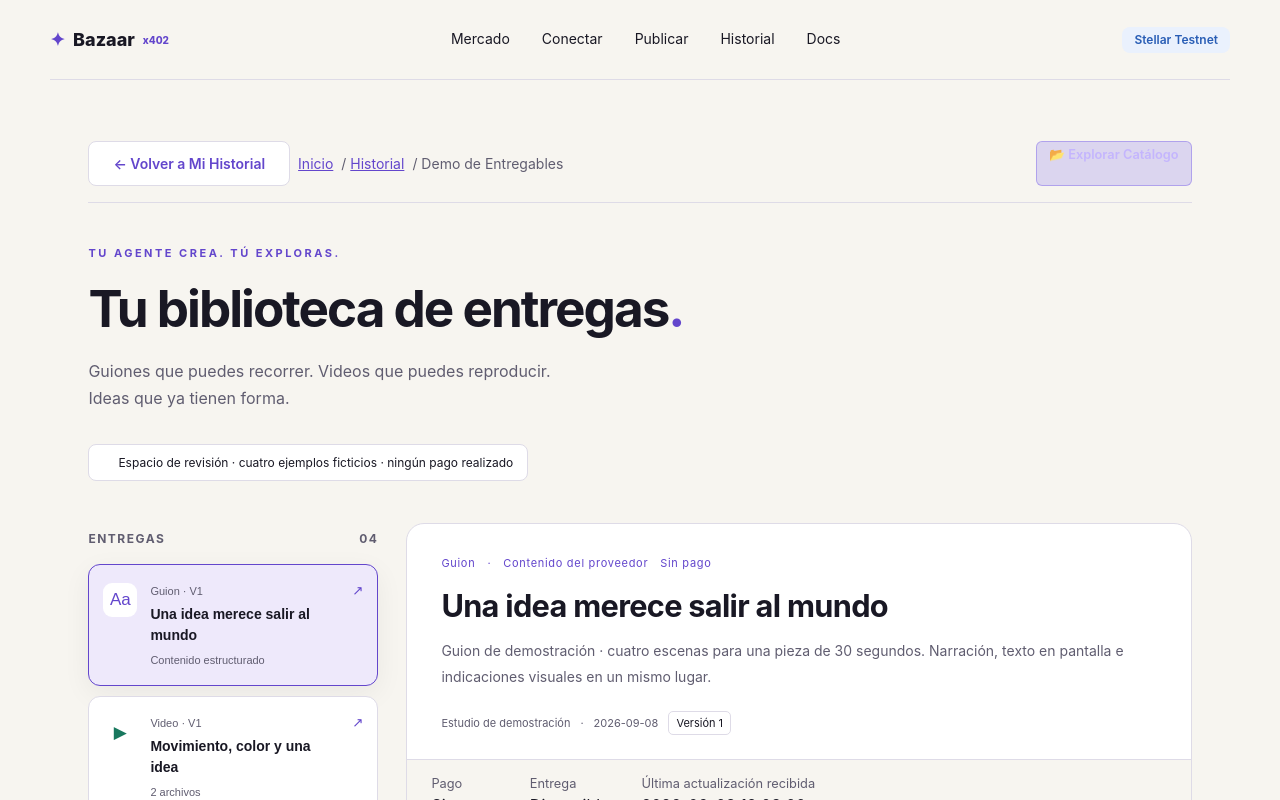
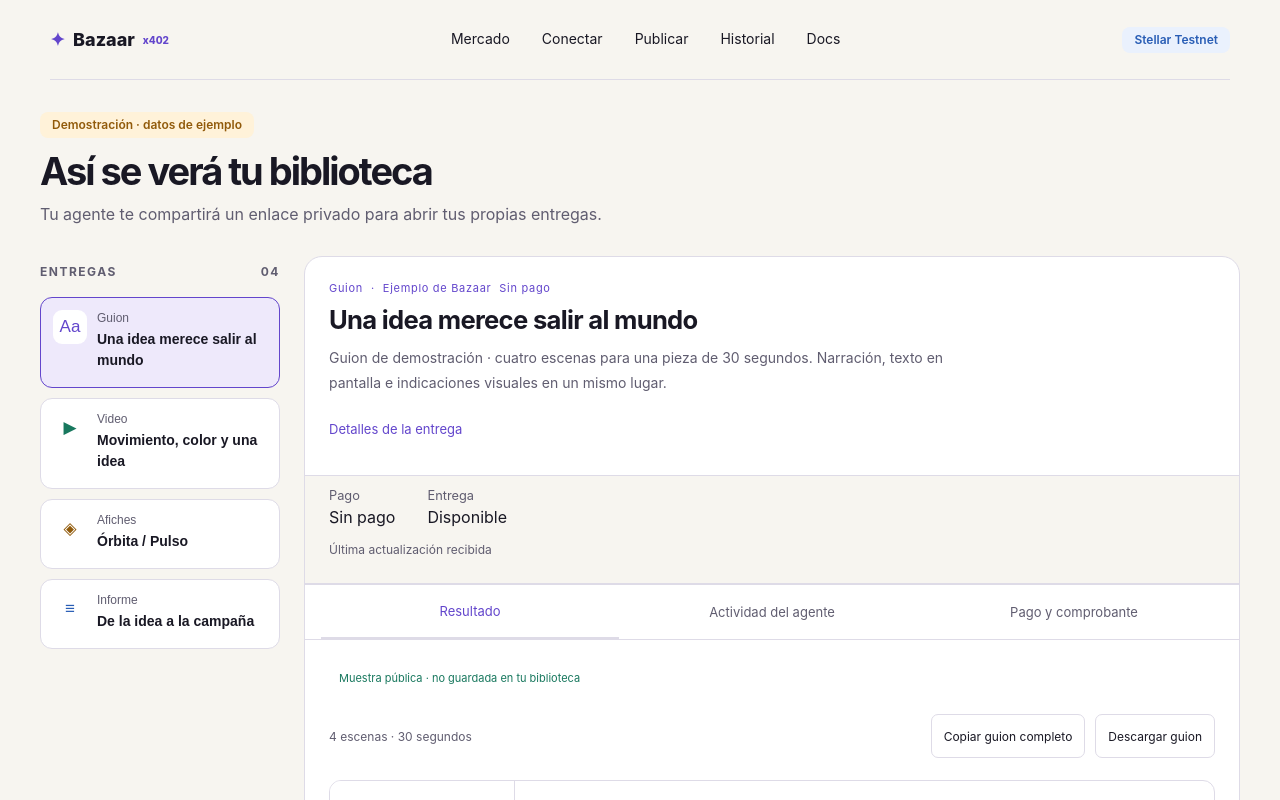
Before and after one commit to CaBsCrypto/stellar-bazaar-x402, a Next.js app: page /history/review in a window 1280 px wide. Shown: the top 800 px of the page. Built offline with nearby package versions, Linux system fonts and the light colour scheme.

Commit message:
ui: open public library examples and preserve private magic-link access

```diff
--- a/app/history/deliveries.css
+++ b/app/history/deliveries.css
@@ -804,3 +804,20 @@ body:has(.delivery-library),body:has(.purchase-workspace){background:var(--paper
 .image-zoom span{background:var(--ink);color:var(--white);}
 .recovery-status{background:var(--paper);border-color:var(--line);}
 .purchase-workspace pre,.purchase-workspace code{overflow-wrap:anywhere;}
+
+.history-manual {margin:16px 0;font-size:14px;}.history-manual summary{cursor:pointer;color:var(--violet);}.history-manual form{display:flex;flex-wrap:wrap;gap:12px;align-items:center;padding-block:16px;}.history-manual input{max-width:100%;padding:12px;border:1px solid var(--line);border-radius:8px;background:var(--white);color:var(--ink);}.library-header h1{font-size:clamp(28px,3vw,38px);margin:16px 0;}.library-header>p:not(.library-eyebrow){font-size:16px;}
+
+/* Library composition: compact navigation, content-led viewers. */
+.delivery-library.shell {width:calc(100% - 48px);max-width:1200px;padding:24px 0 48px;}
+.library-header {padding:0 0 20px;}.library-header h1{margin:12px 0 8px;}.library-header>p{margin:8px 0;}.library-header .history-manual{margin:12px 0 0;}
+.library-layout {grid-template-columns:240px minmax(0,1fr);gap:24px;}
+.library-sidebar .library-cards {grid-template-columns:1fr;}.library-cards button {padding:12px;gap:10px;min-height:64px;}.library-cards strong{margin:4px 0;font-size:14px;}.library-cards small{font-size:12px;}.library-cards em{display:none;}
+.library-workspace {min-width:0;}.library-mobile-selector{display:none;}
+.purchase-workspace {container-type:inline-size;}.delivery-header{padding:24px;}.delivery-header h2{font-size:clamp(24px,2vw,30px)!important;margin:10px 0;}.delivery-summary{margin:8px 0;max-width:70ch;}.delivery-kicker{flex-wrap:wrap;gap:8px;}.delivery-meta{margin-top:12px;font-size:13px;}.delivery-meta summary{cursor:pointer;color:var(--violet);min-height:44px;display:flex;align-items:center;}.delivery-meta[open]>:not(summary){margin-right:12px;}
+.recovery-status{padding:12px 24px;}.recovery-status dl{display:flex;flex-wrap:wrap;gap:12px 32px;margin:0;}.recovery-status summary{cursor:pointer;min-height:44px;display:flex;align-items:center;font-size:12px;color:var(--muted);}.recovery-status time{font-size:13px;}
+.delivery-tabs{padding-inline:16px;gap:4px;}.delivery-tabs button{min-height:44px;padding:10px 8px;font-size:14px;white-space:normal;flex:1;}.delivery-panel{padding:24px;}
+.variant-grid,.comparison-grid{grid-template-columns:1fr;gap:16px;}.variant-grid img,.comparison-grid img{height:auto;max-height:420px;object-fit:contain;background:var(--paper);}.variant-caption{padding:12px;}.purchase-workspace video{width:100%;height:auto;max-height:480px;object-fit:contain;}
+@container(min-width:600px){.variant-grid,.comparison-grid{grid-template-columns:repeat(2,minmax(0,1fr));}}
+.script-scene,.report-sections{max-width:70ch;min-width:0;}.delivery-files summary{cursor:pointer;min-height:44px;display:flex;align-items:center;font-weight:600;color:var(--violet);}.purchase-workspace pre{max-width:100%;overflow:auto;}.purchase-workspace :is(p,h2,h3,strong,code){overflow-wrap:anywhere;}.purchase-workspace button{min-height:44px;}.delivery-panel [role=status]:empty{display:none;}
+@media(max-width:1023px){.library-layout{grid-template-columns:minmax(0,1fr);gap:16px;}.library-sidebar{display:none;}.library-mobile-selector{display:flex;align-items:center;justify-content:space-between;gap:12px;padding:12px 16px;border:1px solid var(--line);border-radius:12px;background:var(--white);}.library-mobile-selector strong,.library-mobile-selector small{display:block;}.library-mobile-selector strong{font-size:14px;overflow-wrap:anywhere;}.library-mobile-selector small{font-size:12px;color:var(--muted);margin-bottom:4px;}.library-mobile-selector button{flex-shrink:0;}.library-layout .ui-modal .library-cards{grid-template-columns:1fr;}.library-layout .ui-modal .library-cards strong{display:block;}.library-layout .ui-modal .library-cards button{padding:14px;}}
+@media(max-width:700px){.delivery-library.shell{width:calc(100% - 32px);padding-top:16px;}.delivery-header,.delivery-panel{padding:16px;}.recovery-status{padding:8px 16px;}.delivery-tabs{padding-inline:4px;}.delivery-tabs button{font-size:13px;}.variant-grid img,.comparison-grid img{max-height:360px;}.library-mobile-selector{flex-wrap:wrap;}.library-mobile-selector button{width:100%;}.library-header h1{font-size:28px;}}
--- a/app/history/page.tsx
+++ b/app/history/page.tsx
@@ -1,6 +1,6 @@
 import "./deliveries.css";
 import type { Metadata } from "next";
-import { OperationHistory } from "@/components/OperationHistory";
+import { HistoryEntry } from "@/components/HistoryEntry";
 import "./history.css";
 
 export const metadata: Metadata = {
@@ -9,5 +9,5 @@ export const metadata: Metadata = {
 };
 
 export default function HistoryPage() {
-  return <OperationHistory />;
+  return <HistoryEntry />;
 }
--- a/components/DeliverableReview.tsx
+++ b/components/DeliverableReview.tsx
@@ -1,5 +1,5 @@
 "use client";
-import { useCallback, useState } from "react";
+import { useCallback, useState, useRef, useEffect, type ReactNode } from "react";
 import {
   reviewDeliveries,
   reviewEvents,
@@ -24,14 +24,20 @@ const icons = {
   report: "≡",
   other: "↓",
 };
-import Link from "next/link";
+import {Modal} from "./ui/Modal";
+import {Button} from "./ui";
 import { Navbar } from "@/components/Navbar";
-import { Breadcrumbs } from "@/components/Breadcrumbs";
 import { Footer } from "@/components/Footer";
 
-export function DeliverableReview() {
+export function DeliverableReview({accessEntry}: {accessEntry?: ReactNode} = {}) {
   const [selected, setSelected] = useState(0),
     delivery = reviewDeliveries[selected];
+  const [selectorOpen,setSelectorOpen]=useState(false);
+  const [selectionKey,setSelectionKey]=useState(0);
+  const workspace=useRef<HTMLDivElement>(null);
+  function choose(index:number){setSelected(index);setSelectionKey(n=>n+1);setSelectorOpen(false);}
+  useEffect(()=>{if(selectionKey>0){const frame=requestAnimationFrame(()=>workspace.current?.querySelector<HTMLElement>(".delivery-header h2")?.focus());return ()=>cancelAnimationFrame(frame);}},[selectionKey]);
+  const cards=<div className="library-cards">{reviewDeliveries.map((item,i)=><button key={item.manifest.versionId} aria-pressed={selected===i} onClick={()=>choose(i)}><span className={"type-icon "+item.manifest.content.kind}>{icons[item.manifest.content.kind]}</span><span><small>{labels[item.manifest.content.kind]}</small><strong>{item.manifest.title}</strong></span></button>)}</div>;
   const access: FileAccess = useCallback(async (file) => {
     const url = reviewFilePaths[file.id] || "";
     return { url };
@@ -60,85 +66,20 @@ export function DeliverableReview() {
     <div style={{ minHeight: "100vh", display: "flex", flexDirection: "column" }}>
       <Navbar />
       <main className="delivery-library shell" style={{ flex: 1, paddingBottom: "4rem" }}>
-        <Breadcrumbs
-          items={[
-            { label: "Historial", href: "/history" },
-            { label: "Demo de Entregables" },
-          ]}
-          backHref="/history"
-          backLabel="← Volver a Mi Historial"
-          actions={
-            <div style={{ display: "flex", gap: "8px" }}>
-              <Link
-                href="/catalogo"
-                style={{
-                  fontSize: "0.8rem",
-                  padding: "5px 12px",
-                  borderRadius: "6px",
-                  background: "rgba(112, 87, 232, 0.2)",
-                  border: "1px solid rgba(112, 87, 232, 0.4)",
-                  color: "#c4b5fd",
-                  textDecoration: "none",
-                  fontWeight: 600,
-                }}
-              >
-                📂 Explorar Catálogo
-              </Link>
-            </div>
-          }
-        />
-
         <header className="library-header" style={{ paddingTop: "0.5rem" }}>
-        <p className="library-eyebrow">TU AGENTE CREA. TÚ EXPLORAS.</p>
-        <h1>
-          Tu biblioteca de entregas<span>.</span>
-        </h1>
-        <p>
-          Guiones que puedes recorrer. Videos que puedes reproducir.
-          <br />
-          Ideas que ya tienen forma.
-        </p>
-        <div className="review-banner">
-          <span className="review-dot" /> Espacio de revisión · cuatro ejemplos
-          ficticios · ningún pago realizado
-        </div>
+        <span className="ui-pill ui-pill--warning">Demostración · datos de ejemplo</span>
+        <h1>Así se verá tu biblioteca</h1>
+        <p>Tu agente te compartirá un enlace privado para abrir tus propias entregas.</p>
+        {accessEntry}
       </header>
       <div className="library-layout">
-        <aside className="library-sidebar">
-          <h2>
-            Entregas <span>04</span>
-          </h2>
-          <div className="library-cards">
-            {reviewDeliveries.map((item, i) => (
-              <button
-                key={item.manifest.versionId}
-                className={selected === i ? "selected" : ""}
-                aria-pressed={selected === i}
-                onClick={() => setSelected(i)}
-              >
-                <span className={"type-icon " + item.manifest.content.kind}>
-                  {icons[item.manifest.content.kind]}
-                </span>
-                <span>
-                  <small>{labels[item.manifest.content.kind]} · V1</small>
-                  <strong>{item.manifest.title}</strong>
-                  <em>
-                    {item.manifest.files.length
-                      ? item.manifest.files.length + " archivos"
-                      : "Contenido estructurado"}
-                  </em>
-                </span>
-                <b>↗</b>
-              </button>
-            ))}
-          </div>
-          <p className="library-footnote">
-            Las entregas reales se guardan en tu biblioteca privada. Estos
-            ejemplos son públicos y solo sirven para revisar la experiencia.
-          </p>
-        </aside>
+        <aside className="library-sidebar"><h2>Entregas <span>04</span></h2>{cards}</aside>
+        <div className="library-mobile-selector"><div><small>Entrega actual</small><strong>{delivery.manifest.title}</strong></div><Button variant="secondary" onClick={()=>setSelectorOpen(true)}>Cambiar entrega</Button></div>
+        <Modal open={selectorOpen} onClose={()=>setSelectorOpen(false)} title="Cambiar entrega">{cards}</Modal>
+        <div ref={workspace} className="library-workspace">
         <PurchaseWorkspace
-          key={delivery.manifest.versionId}
+          publicExample
+          key={delivery.manifest.versionId+selectionKey}
           record={record}
           versions={[delivery]}
           selected={0}
@@ -153,6 +94,7 @@ export function DeliverableReview() {
           events={reviewEvents(delivery)}
           legacy={null}
         />
+        </div>
       </div>
     </main>
     <Footer />
--- a/components/DeliverableViewer.tsx
+++ b/components/DeliverableViewer.tsx
@@ -639,8 +639,8 @@ export function DeliverableViewer({
         </p>
       )}
       {!!manifest.files.length && (
-        <section className="delivery-files">
-          <h3>Archivos de la entrega</h3>
+        <details className="delivery-files">
+          <summary>Archivos de la entrega</summary>
           {manifest.files.map((f) => (
             <div className="delivery-file" key={f.id}>
               <span className="file-icon">↓</span>
@@ -659,7 +659,7 @@ export function DeliverableViewer({
               </button>
             </div>
           ))}
-        </section>
+        </details>
       )}
       <p role="status" aria-live="polite">
         {notice}
@@ -670,6 +670,7 @@ export function DeliverableViewer({
 }
 
 export function PurchaseWorkspace({
+  publicExample = false,
   record,
   versions,
   selected,
@@ -680,6 +681,7 @@ export function PurchaseWorkspace({
   legacy,
   notice,
 }: {
+  publicExample?: boolean;
   record: PurchaseRecord;
   versions: SavedDeliverable[];
   selected: number;
@@ -696,18 +698,19 @@ export function PurchaseWorkspace({
     manifest = saved?.manifest;
   return (
     <article className="purchase-workspace">
+      {publicExample && tab !== 0 && <p className="ui-notice">Demostración · actividad simulada, ningún pago realizado ni comprobante real.</p>}
       <header className="delivery-header">
         <div className="delivery-kicker">
           {manifest ? kinds[manifest.content.kind] : "Entrega registrada"}
           <span>·</span>
-          {manifest && <span>{reportOriginal(manifest).mode === "live" ? "Contenido real" : reportOriginal(manifest).mode === "fixture" ? "Datos de prueba" : "Contenido del proveedor"}</span>}
+          {manifest && <span>{publicExample ? "Ejemplo de Bazaar" : reportOriginal(manifest).mode === "live" ? "Contenido real" : reportOriginal(manifest).mode === "fixture" ? "Datos de prueba" : "Contenido del proveedor"}</span>}
           <span>{record.payment.status === "not-requested" ? "Sin pago" : record.mode === "testnet" ? "Pago de prueba · Testnet" : "Pago reportado"}</span>
         </div>
-        <h2>{manifest ? reportTitle(manifest) : record.service.title}</h2>
+        <h2 tabIndex={-1}>{manifest ? reportTitle(manifest) : record.service.title}</h2>
         {manifest?.summary && (
           <p className="delivery-summary">{manifest.summary}</p>
         )}
-        <div className="delivery-meta">
+        <details className="delivery-meta"><summary>Detalles de la entrega</summary>
           <span>{record.service.provider}</span>
           <span>·</span>
           <time dateTime={record.recordedAt}>
@@ -731,7 +734,7 @@ export function PurchaseWorkspace({
               </select>
             </label>
           )}
-        </div>
+        </details>
       </header>
       <RecoveryStatus events={events} record={record} available={!!manifest} />
       <div
@@ -787,6 +790,7 @@ export function PurchaseWorkspace({
             )}
             {saved ? (
               <DeliverableViewer
+                publicExample={publicExample}
                 key={manifest!.versionId}
                 saved={saved}
                 access={access}
--- a/components/RecoveryStatus.tsx
+++ b/components/RecoveryStatus.tsx
@@ -4,7 +4,7 @@ import {recoverySummary} from '@/lib/recovery-summary';
 export function RecoveryStatus({events,record,available=false}:{events:ActivityEvent[];record?:RecoveryRecord;available?:boolean}) {
  const state=recoverySummary(events,record,available);
  return <section aria-label="Estado del pago y la entrega" className="recovery-status">
-  <dl><div><dt>Pago</dt><dd>{state.payment}</dd></div><div><dt>Entrega</dt><dd>{state.delivery}</dd></div><div><dt>Última actualización recibida</dt><dd>{state.updated ? <time dateTime={state.updated}>{state.updated.replace("T", " ").slice(0, 19)}</time> : 'Sin actualizaciones recibidas'}</dd></div></dl>
+  <dl><div><dt>Pago</dt><dd>{state.payment}</dd></div><div><dt>Entrega</dt><dd>{state.delivery}</dd></div></dl><details><summary>Última actualización recibida</summary><div>{state.updated ? <time dateTime={state.updated}>{state.updated.replace("T", " ").slice(0, 19)}</time> : 'Sin actualizaciones recibidas'}</div></details>
   {state.pending && <p>{state.delivery==='Pendiente de guardar' ? 'La respuesta se conserva en el cliente. Falta registrarla en la biblioteca.' : 'Se está intentando recuperar la entrega. Este estado no confirma ni descarta el cobro.'} La recuperación no inicia otro pago.</p>}
  </section>;
 }
```
Also changed, not shown: components/HistoryEntry.tsx (added, +18 -0 lines), components/OperationHistory.tsx (+6 -4 lines), scripts/test-question-bridge.mjs (+2 -5 lines).
